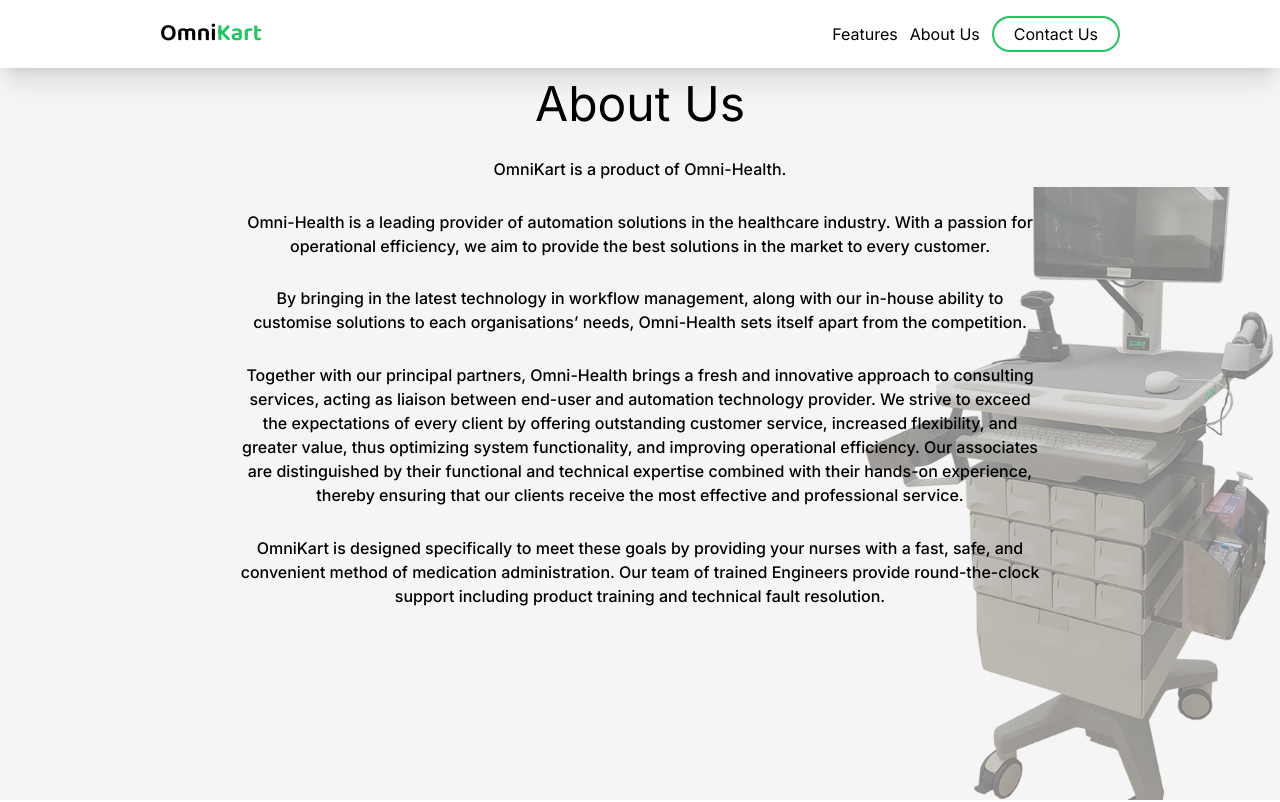
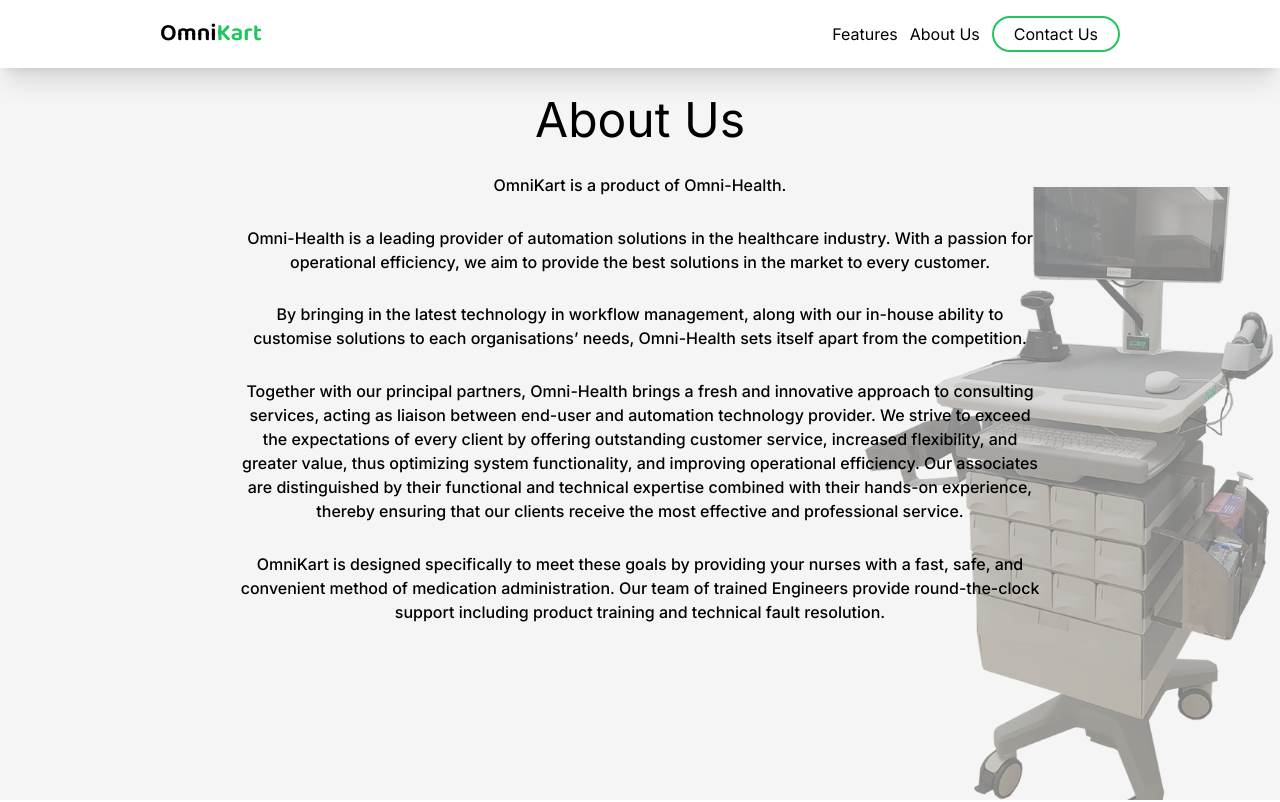
Before and after one commit to ruvik2000/omnikart-live, a Next.js app: page /about in a window 1280 px wide. Shown: the top 802 px of the page. Built offline with nearby package versions, Linux system fonts and the light colour scheme.

Commit message:
Minor change in about page

```diff
--- a/app/about/page.tsx
+++ b/app/about/page.tsx
@@ -5,7 +5,7 @@
   return (
     <main className="flex flex-col">
       <section className="relative pt-[5rem] h-screen flex flex-col items-center justify-center md:justify-start gap-[1.7rem] md:gap-[1.8rem] px-4 md:px-[6rem] lg:px-[15rem] bg-neutral-100">
-        <h1 className="text-3xl md:text-5xl lg:7xl">About Us</h1>
+        <h1 className="text-3xl md:text-5xl lg:7xl md:mt-4">About Us</h1>
         <p className="z-10 text-xs text-center md:text-sm font-semibold md:font-medium lg:text-base">
           OmniKart is a product of Omni-Health.
         </p>
```
